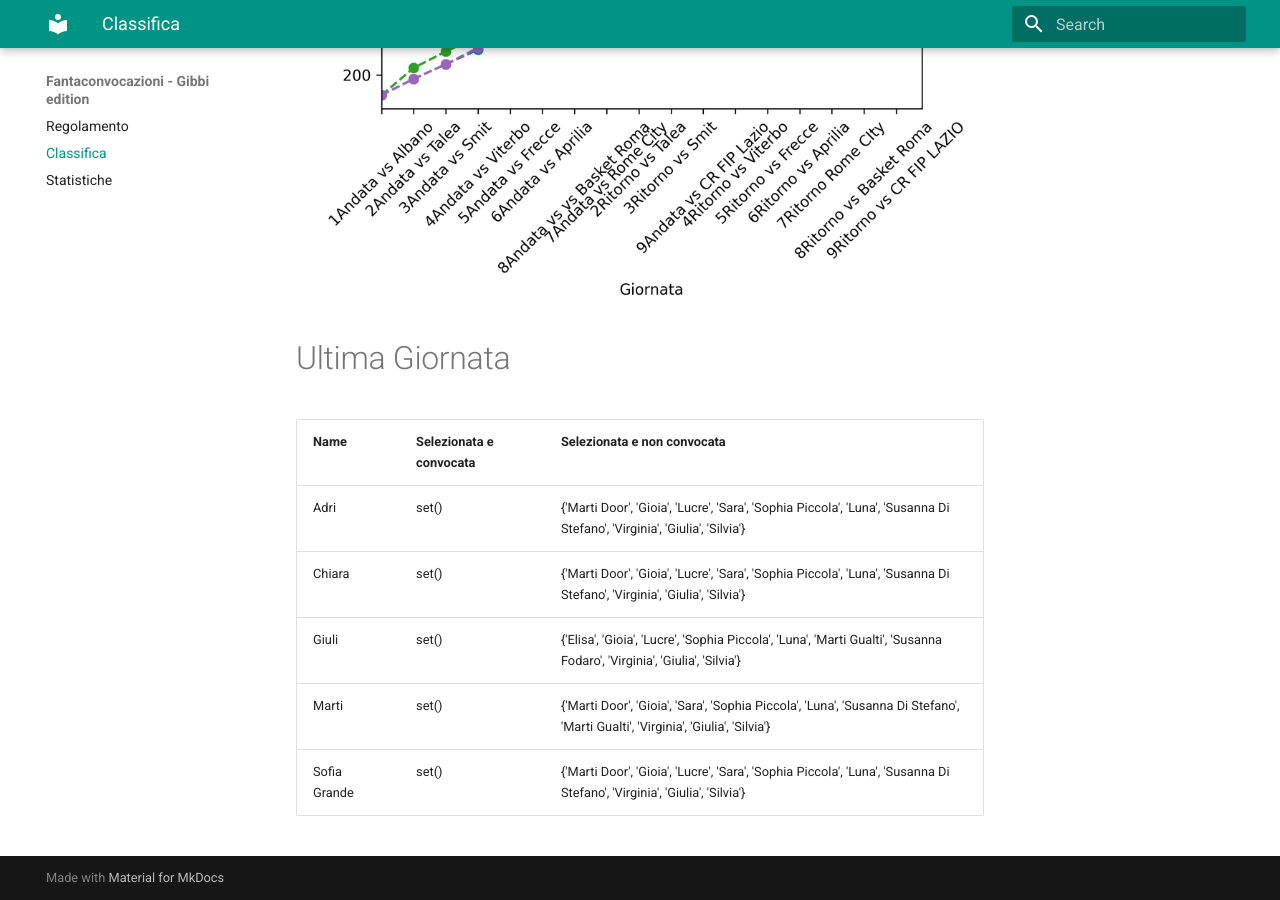
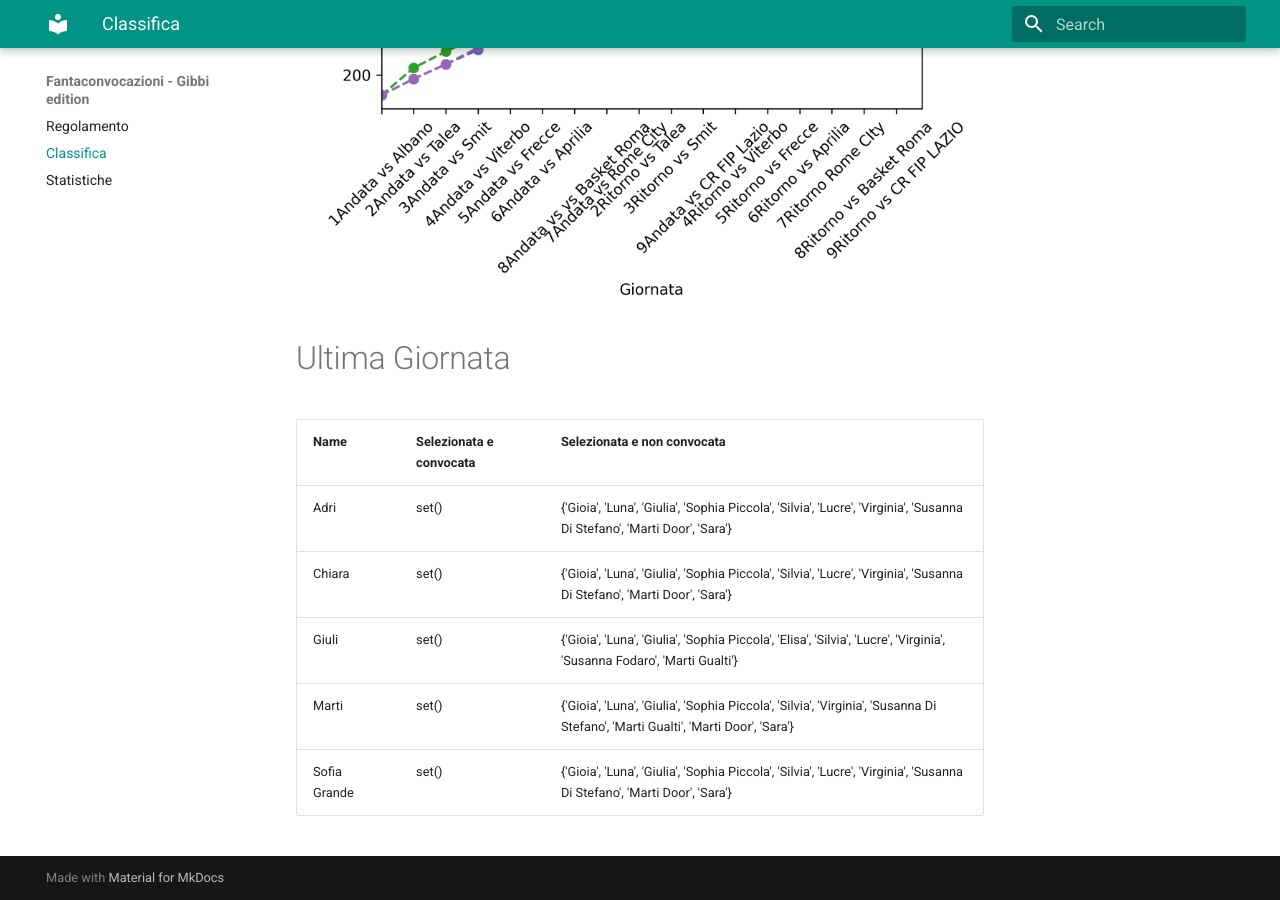
Before and after one commit to martinig94/fantagibbi, an MkDocs documentation site: the page built from docs/Classifica.md, in a window 1280 px wide and 900 px high, scrolled down 810 px. Built offline with MkDocs 1.6.1 and Material for MkDocs 9.7.7, drawn with Linux system fonts in a browser that asks for light colours.

Commit message:
Auto-update from main.py

```diff
--- a/docs/Classifica.md
+++ b/docs/Classifica.md
@@ -18,9 +18,9 @@
 <!-- START_TABLE CORRECT -->
 | Name         | Selezionata e convocata   | Selezionata e non convocata                                                                                                     |
 |:-------------|:--------------------------|:--------------------------------------------------------------------------------------------------------------------------------|
-| Adri         | set()                     | {'Marti Door', 'Gioia', 'Lucre', 'Sara', 'Sophia Piccola', 'Luna', 'Susanna Di Stefano', 'Virginia', 'Giulia', 'Silvia'}        |
-| Chiara       | set()                     | {'Marti Door', 'Gioia', 'Lucre', 'Sara', 'Sophia Piccola', 'Luna', 'Susanna Di Stefano', 'Virginia', 'Giulia', 'Silvia'}        |
-| Giuli        | set()                     | {'Elisa', 'Gioia', 'Lucre', 'Sophia Piccola', 'Luna', 'Marti Gualti', 'Susanna Fodaro', 'Virginia', 'Giulia', 'Silvia'}         |
-| Marti        | set()                     | {'Marti Door', 'Gioia', 'Sara', 'Sophia Piccola', 'Luna', 'Susanna Di Stefano', 'Marti Gualti', 'Virginia', 'Giulia', 'Silvia'} |
-| Sofia Grande | set()                     | {'Marti Door', 'Gioia', 'Lucre', 'Sara', 'Sophia Piccola', 'Luna', 'Susanna Di Stefano', 'Virginia', 'Giulia', 'Silvia'}        |
+| Adri         | set()                     | {'Gioia', 'Luna', 'Giulia', 'Sophia Piccola', 'Silvia', 'Lucre', 'Virginia', 'Susanna Di Stefano', 'Marti Door', 'Sara'}        |
+| Chiara       | set()                     | {'Gioia', 'Luna', 'Giulia', 'Sophia Piccola', 'Silvia', 'Lucre', 'Virginia', 'Susanna Di Stefano', 'Marti Door', 'Sara'}        |
+| Giuli        | set()                     | {'Gioia', 'Luna', 'Giulia', 'Sophia Piccola', 'Elisa', 'Silvia', 'Lucre', 'Virginia', 'Susanna Fodaro', 'Marti Gualti'}         |
+| Marti        | set()                     | {'Gioia', 'Luna', 'Giulia', 'Sophia Piccola', 'Silvia', 'Virginia', 'Susanna Di Stefano', 'Marti Gualti', 'Marti Door', 'Sara'} |
+| Sofia Grande | set()                     | {'Gioia', 'Luna', 'Giulia', 'Sophia Piccola', 'Silvia', 'Lucre', 'Virginia', 'Susanna Di Stefano', 'Marti Door', 'Sara'}        |
 <!-- END_TABLE CORRECT -->
```
